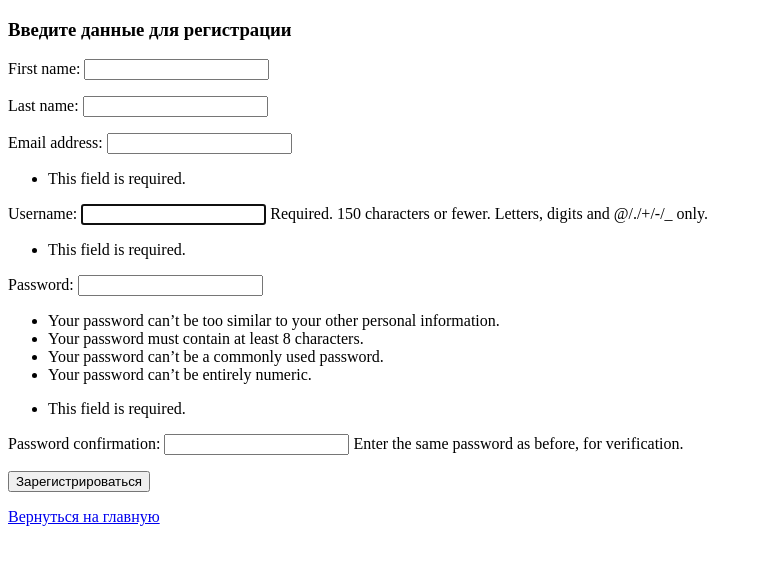
After one commit to rogaliiik/news_app, a Django app: page /register/ in a window 1280 px wide. The commit adds this page. Shown: the top 565 px of the page, without its empty margins (0-759 px from the left). Run offline with Django 3.2, Linux system fonts and the light colour scheme.

Commit message:
register

```diff
--- a/news/app_news/models.py
+++ b/news/app_news/models.py
@@ -1,5 +1,5 @@
 from django.db import models
-from django.contrib.auth import get_user_model
+from django.contrib.auth.models import User
 
 class News(models.Model):
     title = models.CharField(max_length=100, )
@@ -24,7 +24,7 @@ class Commentary(models.Model):
     status = models.CharField(max_length=1, choices=STATUS_CHOICE, default=None, null=True)
 
     news = models.ForeignKey(News, default=None, on_delete=models.CASCADE)
-    user = models.ForeignKey(get_user_model(), default=None, on_delete=models.CASCADE, null=True)
+    user = models.ForeignKey(User, default=None, on_delete=models.CASCADE, null=True)
 
     def __str__(self):
         return f'{self.id}, {self.news}'
--- a/news/app_news/templates/news_detail.html
+++ b/news/app_news/templates/news_detail.html
@@ -7,6 +7,7 @@
 </head>
 <body>
 <h3>{{news.title}}</h3>
+<h5>{{news.created_at}}</h5>
 <a>{{news.description}}</a>
 
 <h3>Комментарии</h3>
--- a/news/app_users/forms.py
+++ b/news/app_users/forms.py
@@ -1,6 +1,17 @@
 from django import forms
+from django.contrib.auth.forms import UserCreationForm
+from django.contrib.auth.models import User
 
 
 class AuthForm(forms.Form):
     username = forms.CharField()
     password = forms.CharField(widget=forms.PasswordInput)
+
+
+class RegisterForm(UserCreationForm):
+    first_name = forms.CharField(max_length=30, required=False)
+    last_name = forms.CharField(max_length=30, required=False)
+
+    class Meta:
+        model = User
+        fields = ['first_name', 'last_name', 'email', 'username', 'password1', 'password2']
--- /dev/null
+++ b/news/app_users/templates/register.html
@@ -0,0 +1,19 @@
+<!DOCTYPE html>
+<html lang="en">
+<head>
+    <meta charset="UTF-8">
+    <title>Регистрация</title>
+</head>
+<body>
+<h3>Введите данные для регистрации</h3>
+<form method="post">
+    {% csrf_token %}
+    {{ form.as_p }}
+    <button type="submit" >
+        Зарегистрироваться
+    </button>
+</form>
+<p><a href="/news_list" >Вернуться на главную</a></p>
+
+</body>
+</html>
--- a/news/app_users/views.py
+++ b/news/app_users/views.py
@@ -1,5 +1,5 @@
-from django.shortcuts import render
-from app_users.forms import AuthForm
+from django.shortcuts import render, redirect
+from app_users.forms import *
 from django.contrib.auth import authenticate, login, logout
 from django.http import HttpResponseRedirect
 from django.views import View
@@ -39,3 +39,18 @@ def login_view(request):
 
 class LogoutView(LogoutView):
     next_page = '/'
+
+
+def register_view(request):
+    if request.method == 'POST':
+        form = RegisterForm(request.POST)
+        if form.is_valid():
+            form.save()
+            username = form.cleaned_data.get('username')
+            raw_password = form.cleaned_data.get('password1')
+            user = authenticate(username=username, password=raw_password)
+            login(request, user)
+            return redirect('/')
+    else:
+        form = RegisterForm(request.POST)
+    return render(request, 'register.html', {'form':form})
--- a/news/news/urls.py
+++ b/news/news/urls.py
@@ -29,6 +29,7 @@ urlpatterns = [
     path('comment_create/<int:news_id>', CommentaryFormView.as_view()),
     path('__debug__/', include('debug_toolbar.urls')),
     path('login/', login_view, name='login'),
-    path('logout/', LogoutView.as_view(), name='logout')
+    path('logout/', LogoutView.as_view(), name='logout'),
+    path('register/', register_view, name='register'),
 
 ]
```
Also changed, not shown: news/app_news/templates/news_list.html (+4 -3 lines).
